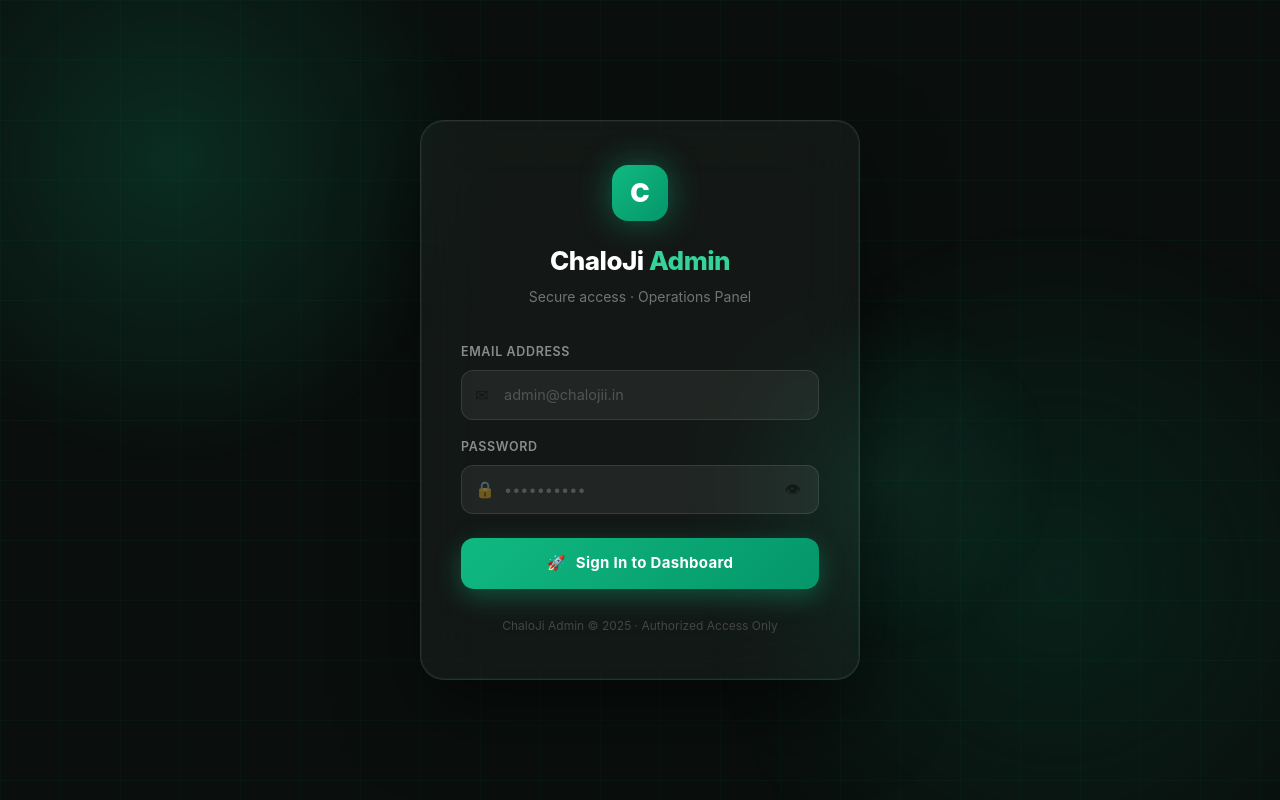
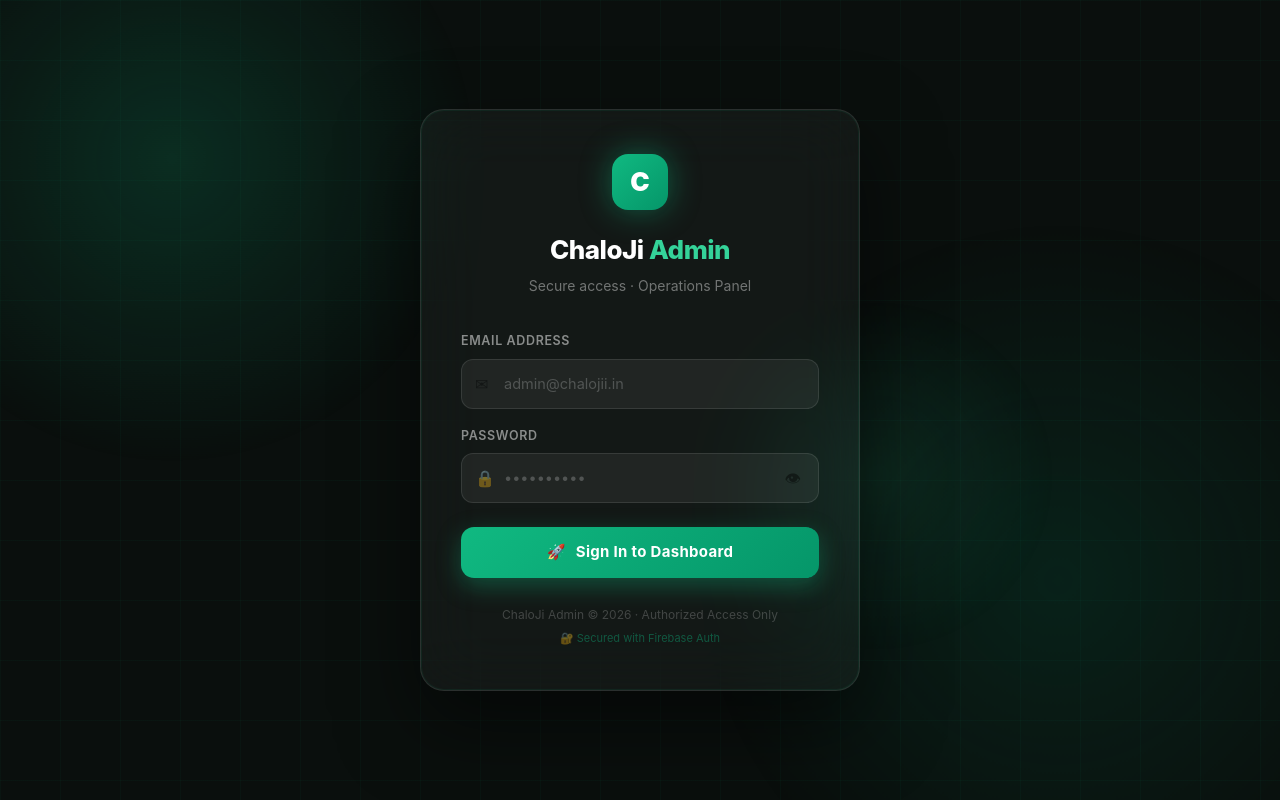
Before and after one commit to shuklaji-coder/chaloji-admin-website-, a React (Vite) app: page /login in a window 1280 px wide. Built offline with nearby package versions, Linux system fonts and the light colour scheme; no server answers.

Commit message:
style: update login footer - 2026 & Firebase Auth badge

```diff
--- a/src/pages/Login.tsx
+++ b/src/pages/Login.tsx
@@ -272,12 +272,14 @@
         </form>
 
         {/* Footer */}
-        <p style={{
-          textAlign: 'center', marginTop: 28,
-          fontSize: 12, color: 'rgba(255,255,255,0.2)',
-        }}>
-          ChaloJi Admin © 2025 · Authorized Access Only
-        </p>
+        <div style={{ textAlign: 'center', marginTop: 28 }}>
+          <p style={{ fontSize: 12, color: 'rgba(255,255,255,0.2)', margin: 0 }}>
+            ChaloJi Admin © 2026 · Authorized Access Only
+          </p>
+          <p style={{ fontSize: 11, color: 'rgba(16,185,129,0.4)', marginTop: 6 }}>
+            🔐 Secured with Firebase Auth
+          </p>
+        </div>
       </div>
 
       {/* ── Keyframes ── */}
```
